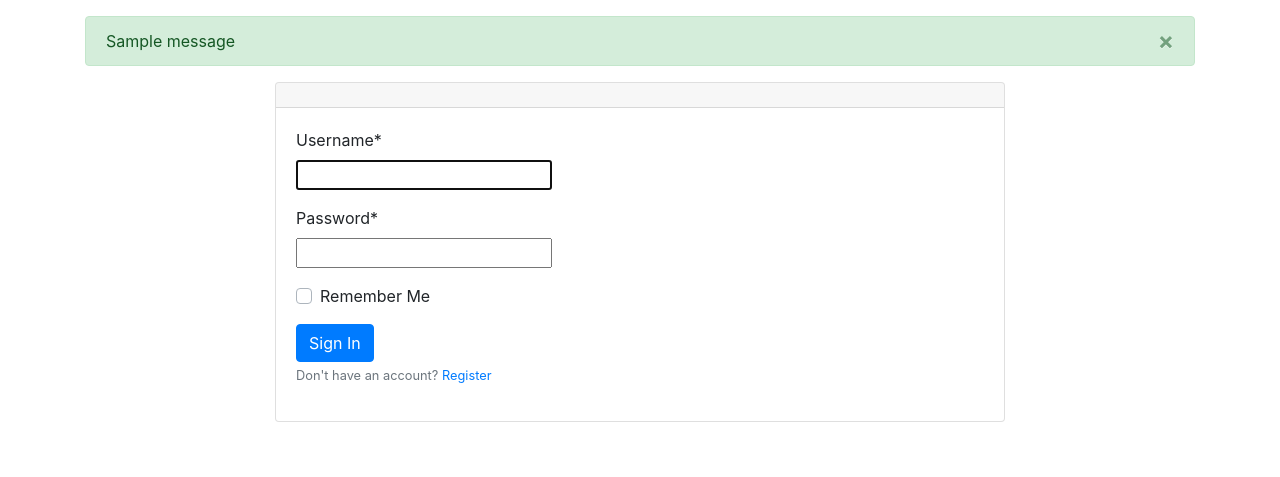
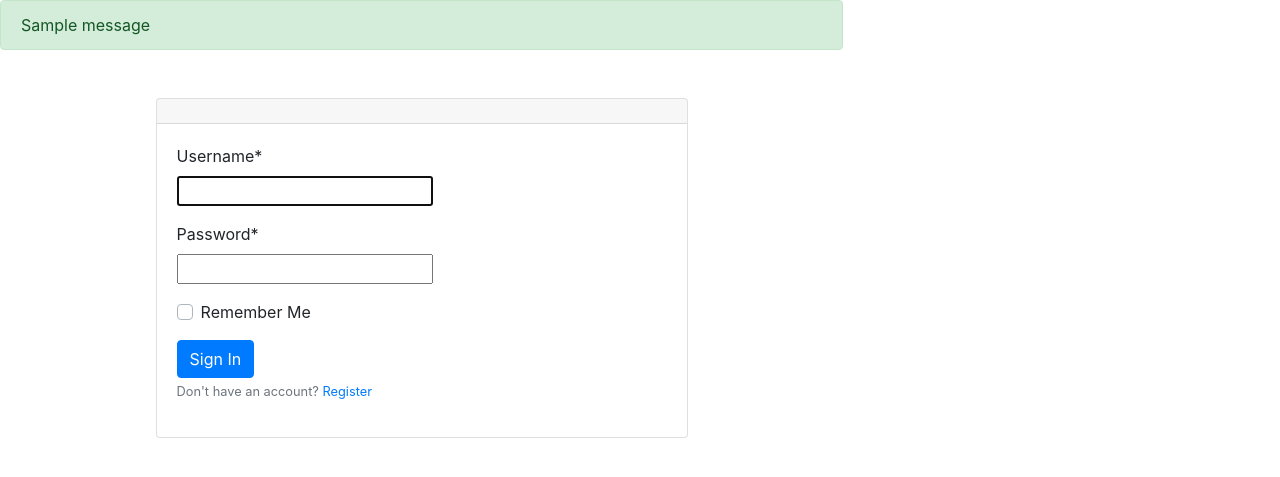
Before and after one commit to reshmaissac/reviewApp, a Django app: page /users/login/ in a window 1280 px wide. Shown: the part 56-533 px from the top of the page. Run offline with Django 4.2, Linux system fonts and the light colour scheme; tables that the repository leaves empty hold one stand-in row (values such as "Sample post"); one stand-in notice (Sample message) is shown; some libraries are stand-ins or nearby versions.

Commit message:
Refactored forms.py and views.py, updated login.html template and base.html template

```diff
--- a/home/templates/home/base.html
+++ b/home/templates/home/base.html
@@ -1,5 +1,4 @@
 {% load static %}
-{% load messages %}
 <!DOCTYPE html>
 <html lang="en">
   <head>
@@ -88,4 +87,12 @@
         </form>
       </div>
     </nav>
-    {% block content %}{% endblock %}
+    <div class="row">
+      <div class="col-md-8">
+      {% if messages %}
+      {% for message in messages %}
+          <div class="alert alert-{{message.tags}}">{{message}}</div>
+      {% endfor %}
+      {% endif %}
+      {% block content %}{% endblock %}
+      </div>
--- a/users/forms.py
+++ b/users/forms.py
@@ -41,7 +41,9 @@ class CustomAuthenticationForm(AuthenticationForm):
         super().__init__(*args, **kwargs)
         self.fields['username'].widget.attrs.update({'class': 'form-control', 'placeholder': 'Username'})
         self.fields['password'].widget.attrs.update({'class': 'form-control', 'placeholder': 'Password'})
-
+    class Meta:
+        model = User
+        fields = ['username','password']
 class UserUpdateForm(forms.ModelForm):
     email = forms.EmailField()
 
--- a/users/templates/users/login.html
+++ b/users/templates/users/login.html
@@ -3,19 +3,7 @@
 {% load crispy_forms_tags %}
 
 {% block content %}
-    {% if messages %}
-        <div class="container mt-3">
-            {% for message in messages %}
-                <div class="alert alert-{{ message.tags }} alert-dismissible fade show" role="alert">
-                    {{ message }}
-                    <button type="button" class="close" data-dismiss="alert" aria-label="Close">
-                        <span aria-hidden="true">&times;</span>
-                    </button>
-                </div>
-            {% endfor %}
-        </div>
-    {% endif %}
-  <div class="container">
+  <div class="container mt-5">
     <div class="row justify-content-center">
       <div class="col-md-8">
         <div class="card">
```
Also changed, not shown: users/templates/users/register.html (+0 -13 lines), users/views.py (+8 -5 lines), db.sqlite3.
